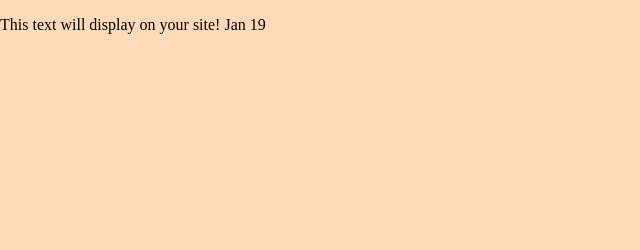
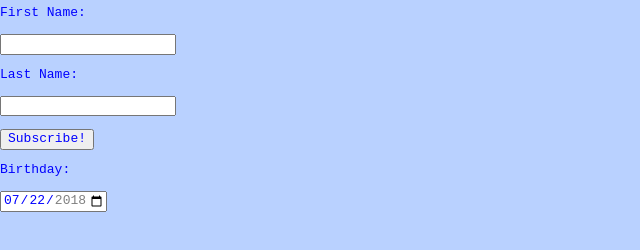
Before and after one commit to HannahBeckmann/Project-2-Responsive-Landing-Page, a plain HTML site: page index.html in a window 1280 px wide. Shown: the whole page, without its empty margins (0-640 px from the left). Drawn offline with Linux system fonts and the light colour scheme.

Commit message:
added form to html and css
changed background color

```diff
--- a/css/main.css
+++ b/css/main.css
@@ -16,6 +16,34 @@
   /* media query for desktop */
   @media (min-width: 768px) {
     body {
-      background-color: peachpuff;
+      background-color: rgb(185, 209, 255);
     }
   }
+  form.form-example {
+    display: table;
+  }
+  div.form-example {
+    display: table-row;
+  }
+  label,
+  input {
+    display: table-cell;
+    font-family: monospace;
+    margin-bottom: 10px;
+    color: blue;
+  }
+  label {
+    padding-right: 10px;
+  }
+   .page-section {
+    display: flex;
+    justify-content: center;
+   }
+   label {
+    display: block;
+    font-family: monospace;
+  }
+  input,
+  label {
+    margin: 0.4rem 0;
+  }
--- a/index.html
+++ b/index.html
@@ -24,8 +24,24 @@
 
 <body>
   <!-- Place your site's HTML here -->
-  <p>This text will display on your site! Jan 19</p>
   <script src="js/main.js"></script>
 </body>
 
+</section>
+<form action="" method="get" class="form-example">
+  <div class="form-example">
+    <label for="first-name">First Name: </label>
+    <input type="text" name="first-name" id="first-name" required />
+  </div>
+  <div class="form-example">
+    <label for="last-name">Last Name: </label>
+    <input type="text" name="last-name" id="last-name" required />
+  </div>
+  <div class="form-example">
+    <input type="submit" value="Subscribe!" />
+  </div>
+</form>
+<label for="birthday">Birthday:</label>
+<input type="date" id="birthday" name="birthday" value="2018-07-22" min="2018-01-01" max="2018-12-31" />
+
 </html>
```
